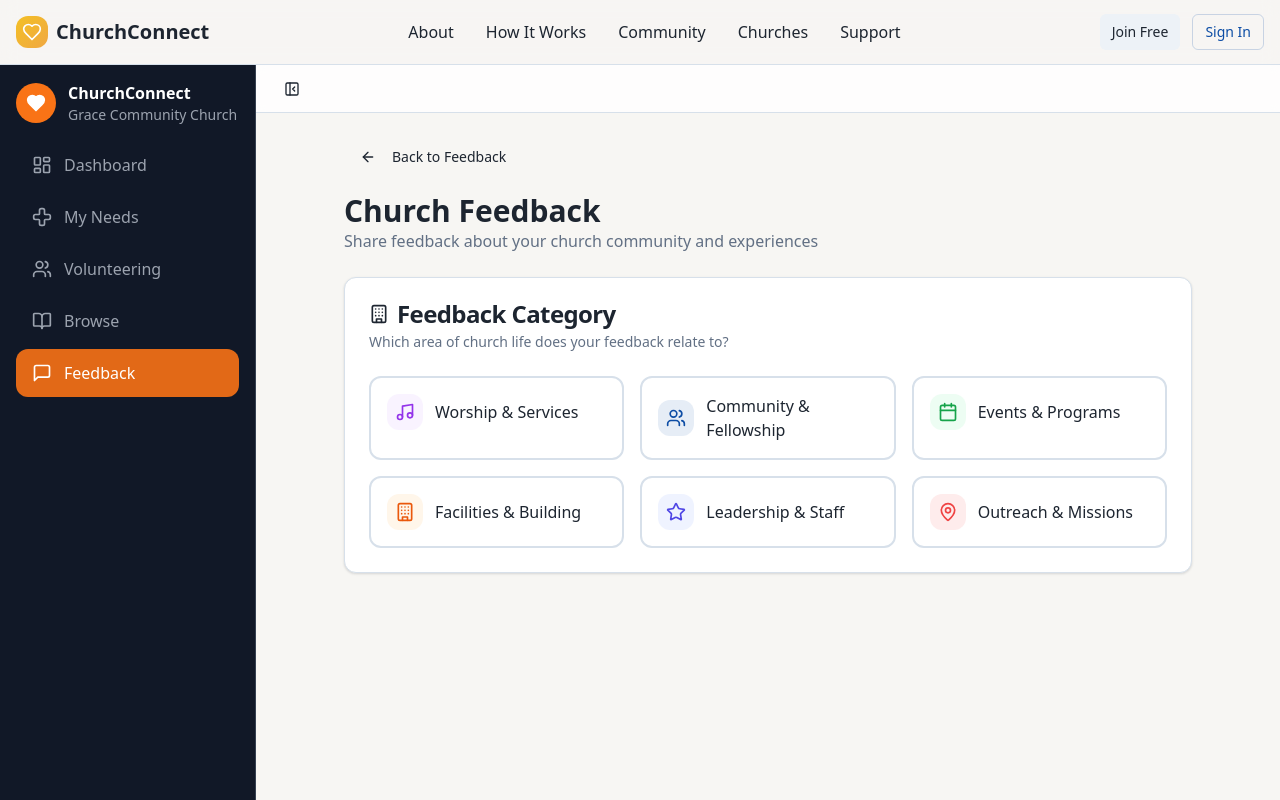
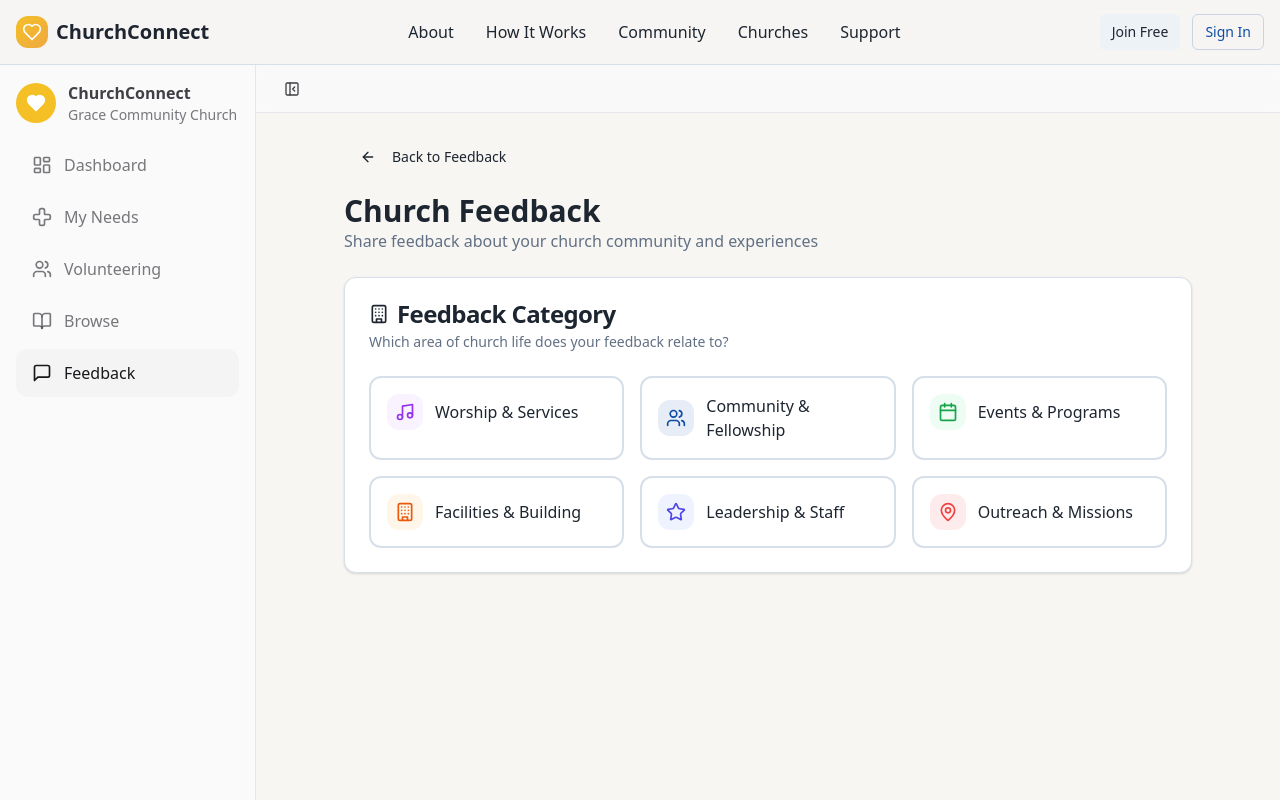
Before and after one commit to CYPKNFT/church-connect, a React (Vite) app: page /feedback in a window 1280 px wide. Both pictures are taken after a click on the element 1016 px from the left and 663 px from the top of the page. Shown: the top 800 px of the page. Built offline with nearby package versions, Linux system fonts and the light colour scheme.

Commit message:
Refactor dashboard layout

```diff
--- a/src/components/CollapsibleSidebar.tsx
+++ b/src/components/CollapsibleSidebar.tsx
@@ -47,7 +47,7 @@ export function CollapsibleSidebar({ children }: CollapsibleSidebarProps) {
           {/* Sidebar */}
           <div
             className={`
-              bg-gray-900 border-r border-gray-700 transition-all duration-300 ease-in-out
+              bg-sidebar border-r border-sidebar-border transition-all duration-300 ease-in-out
               ${isCollapsed ? 'w-16' : 'w-64'}
             `}
           >
@@ -56,18 +56,18 @@ export function CollapsibleSidebar({ children }: CollapsibleSidebarProps) {
               <div className="flex items-center gap-3">
                 {!isCollapsed && (
                   <>
-                    <div className="w-10 h-10 bg-orange-500 rounded-full flex items-center justify-center">
-                      <Heart className="w-5 h-5 text-white fill-white" />
+                    <div className="w-10 h-10 bg-accent rounded-full flex items-center justify-center">
+                      <Heart className="w-5 h-5 text-accent-foreground fill-accent-foreground" />
                     </div>
                     <div>
-                      <h2 className="font-semibold text-white">ChurchConnect</h2>
-                      <p className="text-sm text-gray-400">{churchName ?? "Grace Community Church"}</p>
+                      <h2 className="font-semibold text-sidebar-foreground">ChurchConnect</h2>
+                      <p className="text-sm text-sidebar-foreground/70">{churchName ?? "Grace Community Church"}</p>
                     </div>
                   </>
                 )}
                 {isCollapsed && (
-                  <div className="w-10 h-10 bg-orange-500 rounded-full flex items-center justify-center mx-auto">
-                    <Cross className="w-5 h-5 text-white" />
+                  <div className="w-10 h-10 bg-accent rounded-full flex items-center justify-center mx-auto">
+                    <Heart className="w-5 h-5 text-accent-foreground fill-accent-foreground" />
                   </div>
                 )}
               </div>
@@ -83,8 +83,8 @@ export function CollapsibleSidebar({ children }: CollapsibleSidebarProps) {
                     className={`
                       w-full flex items-center gap-3 px-4 py-3 rounded-lg transition-all duration-200
                       ${isActive
-                        ? 'bg-orange-500/90 text-white'
-                        : 'text-gray-400 hover:text-white hover:bg-gray-800'
+                        ? 'bg-sidebar-accent text-sidebar-accent-foreground font-medium'
+                        : 'text-sidebar-foreground/70 hover:text-sidebar-foreground hover:bg-sidebar-accent/50'
                       }
                       ${isCollapsed ? 'justify-center' : ''}
                     `}
@@ -119,13 +119,13 @@ export function CollapsibleSidebar({ children }: CollapsibleSidebarProps) {
           {/* Main Content */}
           <div className="flex-1 flex flex-col">
             {/* Header with Collapse Button */}
-            <header className="h-12 flex items-center justify-between border-b border-border bg-card/80 dark:bg-card/60 backdrop-blur-sm sticky top-0 z-10 px-4">
+            <header className="h-12 flex items-center justify-between border-b border-sidebar-border bg-sidebar/80 backdrop-blur-sm sticky top-0 z-10 px-4">
               <div className="flex items-center gap-2">
                 <Button
                   variant="ghost"
                   size="sm"
                   onClick={toggleSidebar}
-                  className="hover:bg-primary/5 transition-colors duration-200"
+                  className="hover:bg-sidebar-accent transition-colors duration-200 text-sidebar-foreground"
                 >
                   {isCollapsed ? (
                     <PanelLeftOpen className="w-4 h-4" />
```
